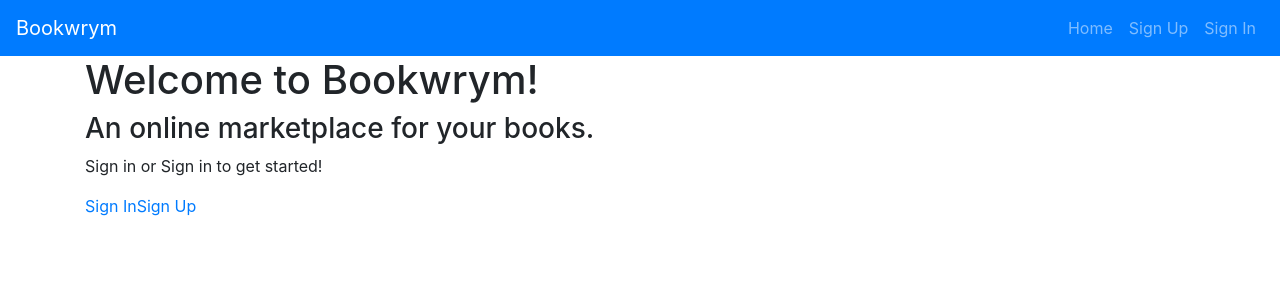
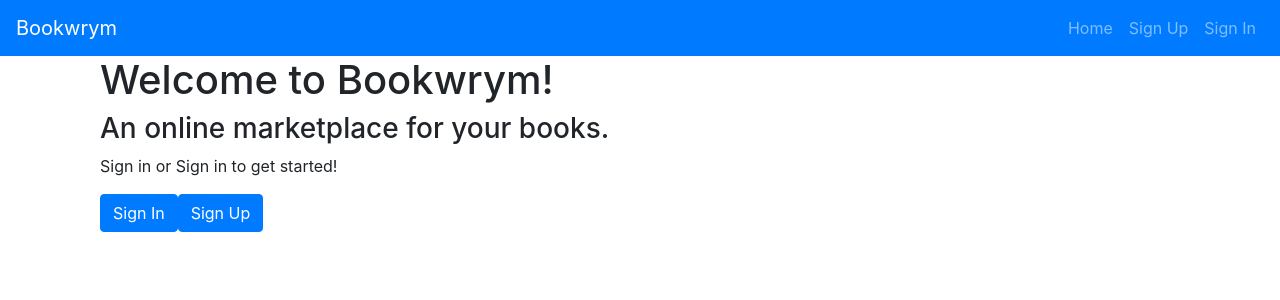
Before and after one commit to ajevans451/bookwyrm-client, a React app: page /#/ in a window 1280 px wide. Shown: the top 300 px of the page. Built offline with nearby package versions, Linux system fonts and the light colour scheme.

Commit message:
add button/link styling for listings

```diff
--- a/src/components/Home/Home.js
+++ b/src/components/Home/Home.js
@@ -1,21 +1,22 @@
 import React, { Fragment } from 'react'
 import { Link } from 'react-router-dom'
+import Button from 'react-bootstrap/Button'
 const signedOutUser = (
   <Fragment>
     <p>Sign in or Sign in to get started!</p>
-    <Link to='/sign-in'>Sign In</Link>
-    <Link to='/sign-up'>Sign Up</Link>
+    <Link to='/sign-in'><Button>Sign In</Button></Link>
+    <Link to='/sign-up'><Button>Sign Up</Button></Link>
   </Fragment>
 )
 const signedInUser = (
   <Fragment>
     <p>Click below to see current book listings!</p>
-    <Link to='/listings'>Listings</Link>
+    <Link to='/listings'><Button>Listings</Button></Link>
   </Fragment>
 )
 const Home = ({ user }) => (
-  <div>
-    <h1>Welcome to Bookwrym!</h1>
+  <div className='container'>
+    <h1>Welcome to <span className='page-title'>Bookwrym!</span></h1>
     <h3>An online marketplace for your books.</h3>
     { user ? signedInUser : signedOutUser }
   </div>
--- a/src/components/routes/Listing.js
+++ b/src/components/routes/Listing.js
@@ -2,6 +2,7 @@ import React, { Component } from 'react'
 import { Link, Redirect } from 'react-router-dom'
 import { listingShow, listingDelete } from '../../api/listing'
 // import messages from '../AutoDismissAlert/messages'
+import Button from 'react-bootstrap/Button'
 
 class Listing extends Component {
   constructor (props) {
@@ -48,7 +49,7 @@ class Listing extends Component {
           <p>{listing.description}</p>
           <p>Buy Now for: {listing.sellPrice}</p>
           <p>Starting bid: {listing.minStartingBid}</p>
-          <Link to="/listings">Back to listings</Link>
+          <Link to="/listings"><Button variant='secondary'>Back to listings</Button></Link>
         </div>
       )
     }
@@ -59,11 +60,11 @@ class Listing extends Component {
         <p>{listing.description}</p>
         <p>Buy Now for: {listing.sellPrice}</p>
         <p>Starting bid: {listing.minStartingBid}</p>
-        <button onClick={this.destroy}>Delete</button>
+        <Button variant='danger' onClick={this.destroy}>Delete</Button>
         <Link to={`/listings/${this.props.match.params.id}/edit`}>
-          <button>Edit</button>
+          <Button>Edit</Button>
         </Link>
-        <Link to="/listings">Back to listings</Link>
+        <Link to="/listings"><Button variant='secondary'>Back to listings</Button></Link>
       </div>
     )
   }
```
